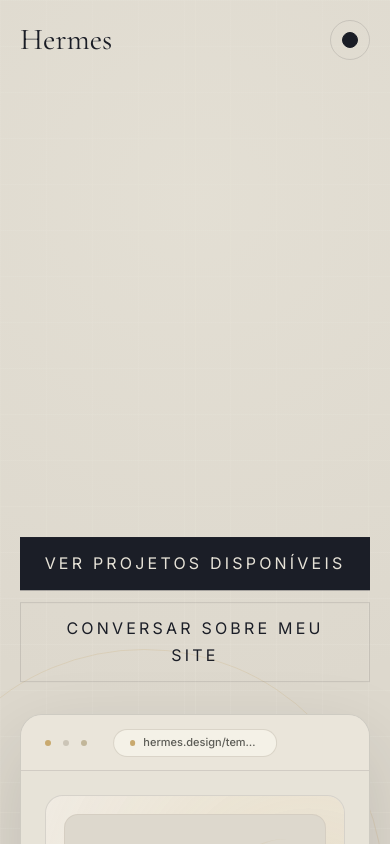
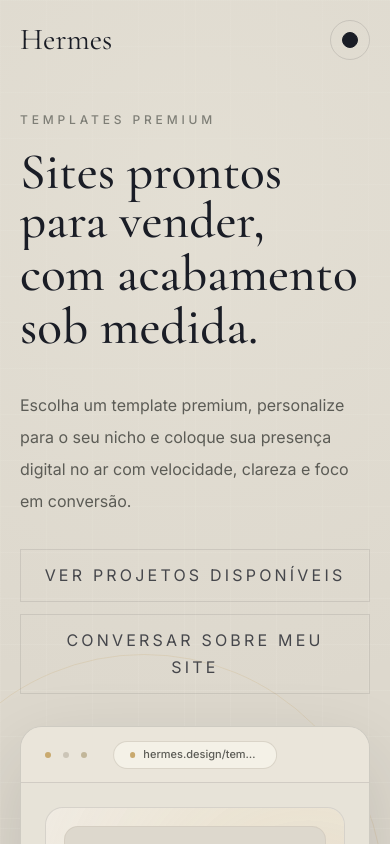
Before and after one commit to ivanmatheus-dev/Hermes-Project, a Next.js app: page / in a window 390 px wide. Shown: the top 844 px of the page. Built offline with nearby package versions, Linux system fonts and the light colour scheme.

Commit message:
fixed animation,button hovers and cursor

```diff
--- a/src/components/sections/ContactSection.tsx
+++ b/src/components/sections/ContactSection.tsx
@@ -1,17 +1,22 @@
-import type { MouseEvent } from "react";
+import type { MouseEvent, RefObject } from "react";
 
 import { AnimatedHermesLogo } from "@/components/brand/AnimatedHermesLogo";
 
 type ContactSectionProps = {
+  sectionRef: RefObject<HTMLElement | null>;
   onSectionLinkClick: (
     event: MouseEvent<HTMLAnchorElement>,
     href: string,
   ) => void;
 };
 
-export function ContactSection({ onSectionLinkClick }: ContactSectionProps) {
+export function ContactSection({
+  sectionRef,
+  onSectionLinkClick,
+}: ContactSectionProps) {
   return (
     <section
+      ref={sectionRef}
       id="contato"
       className="relative flex min-h-screen items-center overflow-hidden bg-[var(--charcoal)] px-5 py-14 text-[var(--bone)] md:px-10 md:py-16 lg:px-24 lg:py-20"
     >
@@ -34,14 +39,14 @@ export function ContactSection({ onSectionLinkClick }: ContactSectionProps) {
         <div className="mt-8 flex flex-col justify-center gap-3 sm:flex-row">
           <a
             href="https://wa.me/"
-            className="border border-[var(--champagne)] bg-[var(--champagne)] px-6 py-3 text-center text-xs font-semibold uppercase tracking-[0.2em] text-[var(--charcoal)] transition-[transform,box-shadow] duration-300 hover:-translate-y-1 hover:shadow-[0_18px_46px_rgba(201,169,110,0.2)] focus-visible:outline focus-visible:outline-2 focus-visible:outline-offset-4 focus-visible:outline-[var(--bone)]"
+            className="border border-[var(--champagne)] bg-[rgba(201,169,110,0.12)] px-6 py-3 text-center text-xs font-semibold uppercase tracking-[0.2em] text-[var(--bone)] transition-[background,color,transform,box-shadow] duration-300 hover:scale-[1.03] hover:bg-[var(--champagne)] hover:text-[var(--charcoal)] hover:shadow-[0_18px_46px_rgba(201,169,110,0.2)] focus-visible:outline focus-visible:outline-2 focus-visible:outline-offset-4 focus-visible:outline-[var(--bone)]"
           >
             Chamar no WhatsApp
           </a>
           <a
             href="#templates"
             onClick={(event) => onSectionLinkClick(event, "#templates")}
-            className="border border-[rgba(231,227,216,0.22)] px-6 py-3 text-center text-xs font-semibold uppercase tracking-[0.2em] text-[var(--bone)] transition-[background,transform] duration-300 hover:-translate-y-1 hover:bg-[rgba(231,227,216,0.08)] focus-visible:outline focus-visible:outline-2 focus-visible:outline-offset-4 focus-visible:outline-[var(--bone)]"
+            className="border border-[rgba(231,227,216,0.22)] px-6 py-3 text-center text-xs font-semibold uppercase tracking-[0.2em] text-[var(--bone)] transition-[background,color,transform,box-shadow] duration-300 hover:scale-[1.03] hover:bg-[var(--champagne)] hover:text-[var(--charcoal)] hover:shadow-[0_18px_46px_rgba(201,169,110,0.2)] focus-visible:outline focus-visible:outline-2 focus-visible:outline-offset-4 focus-visible:outline-[var(--bone)]"
           >
             Rever projetos
           </a>
--- a/src/components/sections/FAQSection.tsx
+++ b/src/components/sections/FAQSection.tsx
@@ -1,6 +1,12 @@
+"use client";
+
+import { useState } from "react";
+
 import { faqs } from "@/components/sections/hermesContent";
 
 export function FAQSection() {
+  const [openQuestion, setOpenQuestion] = useState<string | null>(null);
+
   return (
     <section
       id="faq"
@@ -16,25 +22,64 @@ export function FAQSection() {
           </h2>
         </div>
         <div className="border-t border-[var(--border)]">
-          {faqs.map((faq) => (
-            <details
+          {faqs.map((faq, index) => (
+            <div
               key={faq.question}
               data-reveal
+              data-faq-item
               className="group border-b border-[var(--border)] py-6"
+              onMouseEnter={() => setOpenQuestion(faq.question)}
+              onMouseLeave={() => setOpenQuestion(null)}
+              onFocus={() => setOpenQuestion(faq.question)}
+              onBlur={(event) => {
+                const nextFocusTarget = event.relatedTarget;
+
+                if (
+                  !(nextFocusTarget instanceof Node) ||
+                  !event.currentTarget.contains(nextFocusTarget)
+                ) {
+                  setOpenQuestion(null);
+                }
+              }}
             >
-              <summary className="flex cursor-pointer list-none items-center justify-between gap-6 font-serif text-2xl leading-tight text-[var(--charcoal)] marker:hidden md:text-3xl">
+              <button
+                type="button"
+                aria-expanded={openQuestion === faq.question}
+                aria-controls={`faq-answer-${index}`}
+                onClick={() => setOpenQuestion(faq.question)}
+                className="flex w-full cursor-pointer items-center justify-between gap-6 text-left font-serif text-2xl leading-tight text-[var(--charcoal)] transition-colors duration-300 hover:text-[var(--stone)] focus-visible:outline focus-visible:outline-2 focus-visible:outline-offset-4 focus-visible:outline-[var(--champagne)] md:text-3xl"
+              >
                 {faq.question}
                 <span
                   aria-hidden="true"
-                  className="grid h-9 w-9 shrink-0 place-items-center text-xl transition-transform duration-300 group-open:rotate-45"
+                  className={[
+                    "grid h-9 w-9 shrink-0 place-items-center text-xl transition-transform duration-300",
+                    openQuestion === faq.question ? "rotate-45" : "",
+                  ].join(" ")}
                 >
                   +
                 </span>
-              </summary>
-              <p className="mt-4 max-w-3xl text-sm leading-[1.65] text-[var(--stone)]">
-                {faq.answer}
-              </p>
-            </details>
+              </button>
+              <div
+                id={`faq-answer-${index}`}
+                aria-hidden={openQuestion !== faq.question}
+                className={[
+                  "grid transition-[grid-template-rows,opacity] duration-300 ease-out",
+                  openQuestion === faq.question
+                    ? "grid-rows-[1fr] opacity-100"
+                    : "grid-rows-[0fr] opacity-0",
+                ].join(" ")}
+              >
+                <div className="overflow-hidden">
+                  <p
+                    data-state={openQuestion === faq.question ? "open" : "closed"}
+                    className="mt-4 max-w-3xl text-sm leading-[1.65] text-[var(--stone)]"
+                  >
+                    {faq.answer}
+                  </p>
+                </div>
+              </div>
+            </div>
           ))}
         </div>
       </div>
--- a/src/components/sections/HermesScrollHero.tsx
+++ b/src/components/sections/HermesScrollHero.tsx
@@ -57,6 +57,7 @@ export function HermesScrollHero() {
   const heroRef = useRef<HTMLElement | null>(null);
   const aboutRef = useRef<HTMLElement | null>(null);
   const templatesRef = useRef<HTMLElement | null>(null);
+  const contactRef = useRef<HTMLElement | null>(null);
   const headerRef = useRef<HTMLElement | null>(null);
   const wingRef = useRef<SVGGElement | null>(null);
   const entryOverlayRef = useRef<HTMLDivElement | null>(null);
@@ -150,6 +151,44 @@ export function HermesScrollHero() {
     const shouldReduceMotion =
       prefersReducedMotion || mediaMatches("(prefers-reduced-motion: reduce)");
     const pointerIsFine = mediaMatches("(pointer: fine)");
+    const contact = contactRef.current;
+    const body = document.body;
+
+    if (
+      shouldReduceMotion ||
+      !pointerIsFine ||
+      !contact ||
+      !("IntersectionObserver" in window)
+    ) {
+      body.classList.remove("is-hermes-cursor-inverted");
+      return;
+    }
+
+    const observer = new IntersectionObserver(
+      ([entry]) => {
+        body.classList.toggle(
+          "is-hermes-cursor-inverted",
+          Boolean(entry?.isIntersecting && entry.intersectionRatio >= 0.35),
+        );
+      },
+      {
+        rootMargin: "-18% 0px -18% 0px",
+        threshold: [0, 0.35, 0.6],
+      },
+    );
+
+    observer.observe(contact);
+
+    return () => {
+      observer.disconnect();
+      body.classList.remove("is-hermes-cursor-inverted");
+    };
+  }, [prefersReducedMotion]);
+
+  useEffect(() => {
+    const shouldReduceMotion =
+      prefersReducedMotion || mediaMatches("(prefers-reduced-motion: reduce)");
+    const pointerIsFine = mediaMatches("(pointer: fine)");
 
     if (shouldReduceMotion || !pointerIsFine) {
       return;
@@ -206,6 +245,19 @@ export function HermesScrollHero() {
         prefersReducedMotion ||
         (typeof window !== "undefined" &&
           window.matchMedia("(prefers-reduced-motion: reduce)").matches);
+      const heroTitleLines = heroCopyRef.current?.querySelectorAll("[data-hero-title-line]") as
+        | NodeListOf<HTMLElement>
+        | undefined;
+      const titleLineElements = Array.from(heroTitleLines ?? []);
+      const heroCopyEyebrow = heroCopyRef.current
+        ? (heroCopyRef.current.querySelector(
+            "[data-hero-copy-eyebrow]",
+          ) as HTMLElement | null)
+        : null;
+      const heroCopyEntryElements = [
+        heroCopyEyebrow,
+        ...titleLineElements,
+      ].filter((element): element is HTMLElement => Boolean(element));
 
       if (shouldReduceMotion) {
         gsap.set(entryOverlayRef.current, { autoAlpha: 0, display: "none" });
@@ -220,6 +272,11 @@ export function HermesScrollHero() {
           ],
           { opacity: 1, y: 0, x: 0, scale: 1, rotation: 0 },
         );
+        gsap.set(heroCopyEntryElements, {
+          autoAlpha: 1,
+          y: 0,
+          yPercent: 0,
+        });
         mockupEntryRef.current?.classList.remove("opacity-0");
         return;
       }
@@ -252,9 +309,11 @@ export function HermesScrollHero() {
       gsap.set(entryLineRef.current, { scaleX: 0, transformOrigin: "50% 50%" });
       gsap.set(headerRef.current, { opacity: 0, y: -18 });
       gsap.set(navElements ?? [], { opacity: 0, y: -8 });
-      gsap.set(heroCopyRef.current, { opacity: 0, y: 34 });
-      gsap.set(subheadlineRef.current, { opacity: 0, y: 24 });
-      gsap.set(ctasRef.current, { opacity: 0, y: 18 });
+      gsap.set(heroCopyRef.current, { opacity: 1, y: 0 });
+      gsap.set(heroCopyEyebrow ?? [], { autoAlpha: 0, y: -10 });
+      gsap.set(titleLineElements, { autoAlpha: 0, yPercent: -110 });
+      gsap.set(subheadlineRef.current, { autoAlpha: 0, x: -24, y: 0 });
+      gsap.set(ctasRef.current, { autoAlpha: 0 });
       gsap.set(mockupRef.current, {
         autoAlpha: 1,
         x: 0,
@@ -279,6 +338,7 @@ export function HermesScrollHero() {
           const visibleHeroElements = [
             headerRef.current,
             heroCopyRef.current,
+            ...heroCopyEntryElements,
             subheadlineRef.current,
             ctasRef.current,
             mockupRef.current,
@@ -357,19 +417,30 @@ export function HermesScrollHero() {
           "-=0.38",
         )
         .to(
-          heroCopyRef.current,
-          { opacity: 1, y: 0, duration: 0.48 },
+          heroCopyEyebrow ?? [],
+          { autoAlpha: 1, y: 0, duration: 0.28 },
           "-=0.5",
         )
         .to(
+          titleLineElements,
+          {
+            autoAlpha: 1,
+            yPercent: 0,
+            stagger: 0.075,
+            duration: 0.42,
+            ease: "power3.out",
+          },
+          "<",
+        )
+        .to(
           subheadlineRef.current,
-          { opacity: 1, y: 0, duration: 0.36 },
-          "-=0.3",
+          { autoAlpha: 1, x: 0, duration: 0.36 },
+          "-=0.26",
         )
         .to(
           ctasRef.current,
-          { opacity: 1, y: 0, duration: 0.34 },
-          "-=0.22",
+          { autoAlpha: 1, duration: 0.34 },
+          "-=0.2",
         );
 
       return () => {
@@ -734,7 +805,10 @@ export function HermesScrollHero() {
         prefersReducedMotion={prefersReducedMotion}
       />
       <FAQSection />
-      <ContactSection onSectionLinkClick={scrollToSection} />
+      <ContactSection
+        sectionRef={contactRef}
+        onSectionLinkClick={scrollToSection}
+      />
     </div>
   );
 }
--- a/src/components/sections/HeroSection.tsx
+++ b/src/components/sections/HeroSection.tsx
@@ -121,7 +121,7 @@ export function HeroSection({
               href="#templates"
               data-nav-item
               onClick={(event) => onSectionLinkClick(event, "#templates")}
-              className="hidden border border-[var(--border)] px-4 py-2 text-[11px] font-semibold uppercase tracking-[0.2em] text-[var(--charcoal)] transition-[background,color,transform] duration-300 hover:-translate-y-0.5 hover:bg-[var(--charcoal)] hover:text-[var(--bone)] focus-visible:outline focus-visible:outline-2 focus-visible:outline-offset-4 focus-visible:outline-[var(--champagne)] md:block"
+              className="hidden border border-[var(--border)] px-4 py-2 text-[11px] font-semibold uppercase tracking-[0.2em] text-[var(--charcoal)] transition-[background,color,transform] duration-300 hover:scale-[1.03] hover:bg-[var(--charcoal)] hover:text-[var(--bone)] focus-visible:outline focus-visible:outline-2 focus-visible:outline-offset-4 focus-visible:outline-[var(--champagne)] md:block"
             >
               Ver projetos
             </a>
@@ -133,11 +133,28 @@ export function HeroSection({
           className="mx-auto grid min-h-screen max-w-[78rem] items-end gap-8 px-5 pb-8 pt-28 md:grid-cols-[minmax(0,38.125rem)_minmax(24rem,37.125rem)] md:items-center md:justify-between md:px-10 md:pb-0 md:pt-24 lg:px-0"
         >
           <div ref={heroCopyRef} className="order-1 max-w-[38.125rem] opacity-0 md:order-none">
-            <p className="mb-5 text-xs font-medium uppercase tracking-[0.32em] text-[var(--mist)]">
+            <p
+              data-hero-copy-eyebrow
+              className="mb-5 text-xs font-medium uppercase tracking-[0.32em] text-[var(--mist)]"
+            >
               Templates premium
             </p>
             <h1 className="text-balance font-serif text-[clamp(3.2rem,5vw,4.375rem)] font-medium leading-[0.96] text-[var(--charcoal)]">
-              Sites prontos para vender, com acabamento sob medida.
+              <span className="block overflow-hidden pb-1">
+                <span data-hero-title-line className="block">
+                  Sites prontos para vender,
+                </span>
+              </span>
+              <span className="block overflow-hidden pb-1">
+                <span data-hero-title-line className="block">
+                  com acabamento
+                </span>
+              </span>
+              <span className="block overflow-hidden pb-1">
+                <span data-hero-title-line className="block">
+                  sob medida.
+                </span>
+              </span>
             </h1>
           </div>
 
@@ -165,14 +182,14 @@ export function HeroSection({
               <a
                 href="#templates"
                 onClick={(event) => onSectionLinkClick(event, "#templates")}
-                className="border border-[var(--charcoal)] bg-[var(--charcoal)] px-5 py-3 text-center text-xs font-semibold uppercase tracking-[0.2em] text-[var(--bone)] transition-[background,color,transform,box-shadow] duration-300 hover:-translate-y-1 hover:bg-[rgba(26,29,38,0.92)] hover:shadow-[0_16px_40px_rgba(26,29,38,0.18)] focus-visible:outline focus-visible:outline-2 focus-visible:outline-offset-4 focus-visible:outline-[var(--champagne)]"
+                className="border border-[var(--border)] px-5 py-3 text-center text-xs font-semibold uppercase tracking-[0.2em] text-[var(--charcoal)] transition-[background,color,transform] duration-300 hover:scale-[1.03] hover:bg-[var(--charcoal)] hover:text-[var(--bone)] focus-visible:outline focus-visible:outline-2 focus-visible:outline-offset-4 focus-visible:outline-[var(--champagne)]"
               >
                 Ver projetos disponíveis
               </a>
               <a
                 href="#contato"
                 onClick={(event) => onSectionLinkClick(event, "#contato")}
-                className="border border-[var(--border)] px-5 py-3 text-center text-xs font-semibold uppercase tracking-[0.2em] text-[var(--charcoal)] transition-[background,transform] duration-300 hover:-translate-y-1 hover:bg-[rgba(231,227,216,0.52)] focus-visible:outline focus-visible:outline-2 focus-visible:outline-offset-4 focus-visible:outline-[var(--champagne)]"
+                className="border border-[var(--border)] px-5 py-3 text-center text-xs font-semibold uppercase tracking-[0.2em] text-[var(--charcoal)] transition-[background,color,transform] duration-300 hover:scale-[1.03] hover:bg-[var(--charcoal)] hover:text-[var(--bone)] focus-visible:outline focus-visible:outline-2 focus-visible:outline-offset-4 focus-visible:outline-[var(--champagne)]"
               >
                 Conversar sobre meu site
               </a>
--- a/src/components/sections/TemplateShowcase.tsx
+++ b/src/components/sections/TemplateShowcase.tsx
@@ -194,7 +194,7 @@ export function TemplateShowcase({
                 type="button"
                 aria-label={`Abrir template ${activeTemplate.title}`}
                 onClick={(event) => openTemplatePreview(activeTemplate, event)}
-                className="mt-6 inline-flex items-center gap-3 rounded-full border border-[var(--champagne)] px-5 py-3 text-xs font-semibold tracking-[0.08em] text-[var(--charcoal)] transition-[background,transform] duration-300 hover:-translate-y-0.5 hover:bg-[rgba(201,169,110,0.12)] focus-visible:outline focus-visible:outline-2 focus-visible:outline-offset-4 focus-visible:outline-[var(--champagne)]"
+                className="mt-6 inline-flex items-center gap-3 rounded-full border border-[var(--champagne)] px-5 py-3 text-xs font-semibold tracking-[0.08em] text-[var(--charcoal)] transition-[background,color,transform] duration-300 hover:scale-[1.02] hover:bg-[var(--charcoal)] hover:text-[var(--bone)] focus-visible:outline focus-visible:outline-2 focus-visible:outline-offset-4 focus-visible:outline-[var(--champagne)]"
               >
                 Abrir preview
                 <span aria-hidden="true" className="text-[var(--champagne)]">
--- a/src/styles/globals.css
+++ b/src/styles/globals.css
@@ -108,6 +108,7 @@ html .hero-scroll-stage.mineral-paper {
 }
 
 .hero-browser-mask {
+  background: var(--bone);
   transform-origin: center center;
   will-change: background-color, border-color, border-radius, box-shadow, opacity;
   transition:
@@ -115,8 +116,31 @@ html .hero-scroll-stage.mineral-paper {
     box-shadow 220ms ease;
 }
 
+.hero-browser-chrome {
+  background: rgba(236, 231, 220, 0.72);
+}
+
+.hero-browser-address {
+  background: rgba(246, 242, 232, 0.9);
+}
+
+.hero-browser-stage {
+  background: rgba(241, 237, 227, 0.86);
+}
+
+.hero-browser-viewport {
+  background: var(--mineral);
+}
+
 .hero-browser-depth {
+  background:
+    radial-gradient(circle at 50% 50%, rgba(201, 169, 110, 0.18), transparent 36rem),
+    linear-gradient(135deg, rgba(231, 227, 216, 0.08), rgba(26, 29, 38, 0.1));
   opacity: 0;
+}
+
+.hero-browser-glow {
+  background: radial-gradient(circle at 88% 16%, rgba(201, 169, 110, 0.22), transparent 18rem);
 }
 
 .hero-browser-stage,
@@ -138,6 +162,97 @@ html .hero-scroll-stage.mineral-paper {
 
 .hero-scroll-stage.is-hero-mask-active .hero-browser-mask {
   box-shadow: 0 44px 130px rgba(26, 29, 38, 0.24);
+}
+
+[data-theme="dark"] .hero-browser-mask {
+  background: #252832;
+  border-color: rgba(231, 227, 216, 0.2);
+  box-shadow: 0 30px 80px rgba(0, 0, 0, 0.38);
+}
+
+[data-theme="dark"] .hero-browser-chrome {
+  background: #252832;
+  border-color: rgba(231, 227, 216, 0.16);
+}
+
+[data-theme="dark"] .hero-browser-address {
+  border-color: rgba(231, 227, 216, 0.12);
+  background: #1A1D26;
+}
+
+[data-theme="dark"] .hero-browser-body {
+  background: #1A1D26;
+}
+
+[data-theme="dark"] .hero-browser-stage {
+  border-color: rgba(231, 227, 216, 0.12);
+  background: #252832;
+}
+
+[data-theme="dark"] .hero-browser-viewport {
+  border-color: rgba(231, 227, 216, 0.12);
+  background: #1A1D26;
+}
+
+[data-theme="dark"] .hero-browser-depth {
+  background:
+    radial-gradient(circle at 54% 48%, rgba(201, 169, 110, 0.1), transparent 30rem),
+    linear-gradient(135deg, rgba(37, 40, 50, 0.18), rgba(26, 29, 38, 0.82));
+}
+
+[data-theme="dark"] .hero-browser-glow {
+  background: radial-gradient(circle at 88% 16%, rgba(201, 169, 110, 0.1), transparent 17rem);
+}
+
+[data-theme="dark"] .hero-browser-arc {
+  border-color: rgba(201, 169, 110, 0.12);
+}
+
+[data-theme="dark"] .hero-browser-preview-grid {
+  color: var(--charcoal);
+}
+
+[data-theme="dark"] .hero-browser-preview-title {
+  color: rgba(231, 227, 216, 0.92);
+}
+
+[data-theme="dark"] .hero-browser-preview-copy {
+  color: rgba(200, 193, 181, 0.72);
+}
+
+[data-theme="dark"] .hero-browser-metric-card {
+  border-color: rgba(231, 227, 216, 0.14);
+  background: #252832;
+  color: rgba(231, 227, 216, 0.92);
+  box-shadow: 0 16px 40px rgba(0, 0, 0, 0.24);
+}
+
+[data-theme="dark"] .hero-browser-card-title {
+  color: rgba(231, 227, 216, 0.94);
+}
+
+[data-theme="dark"] .hero-browser-card-copy {
+  color: rgba(200, 193, 181, 0.72);
+}
+
+[data-theme="dark"] .hero-browser-metric-card:hover {
+  border-color: var(--charcoal);
+  background: var(--charcoal);
+  color: var(--bone);
+}
+
+[data-theme="dark"] .hero-browser-metric-card:hover .hero-browser-card-title,
+[data-theme="dark"] .hero-browser-metric-card:hover .hero-browser-card-copy {
+  color: var(--bone);
+}
+
+[data-theme="dark"] .hero-browser-footnote {
+  border-color: rgba(201, 169, 110, 0.28);
+  color: var(--mist);
+}
+
+[data-theme="dark"] .hero-browser-continuity {
+  color: rgba(169, 161, 149, 0.82);
 }
 
 .about-mask-reveal {
@@ -227,7 +342,7 @@ html .hero-scroll-stage.mineral-paper {
 .hermes-cursor {
   width: 2.4rem;
   height: 2.4rem;
-  border: 1px solid rgba(201, 169, 110, 0.72);
+  border: 1px solid rgba(26, 29, 38, 0.78);
   border-radius: 999px;
   transition:
     width 220ms ease,
@@ -241,7 +356,7 @@ html .hero-scroll-stage.mineral-paper {
   width: 0.34rem;
   height: 0.34rem;
   border-radius: 999px;
-  background: var(--champagne);
+  background: var(--charcoal);
   transition: opacity 180ms ease;
 }
 
@@ -262,8 +377,37 @@ html .hero-scroll-stage.mineral-paper {
 .hermes-cursor.is-active {
   width: 3.2rem;
   height: 3.2rem;
-  background: rgba(201, 169, 110, 0.11);
-  border-color: rgba(201, 169, 110, 0.95);
+  background: rgba(26, 29, 38, 0.08);
+  border-color: rgba(26, 29, 38, 0.96);
+}
+
+.has-hermes-cursor.is-hermes-cursor-inverted .hermes-cursor {
+  background: transparent;
+  border-color: #ffffff;
+  mix-blend-mode: difference;
+}
+
+.has-hermes-cursor.is-hermes-cursor-inverted .hermes-cursor-dot {
+  background: #ffffff;
+  mix-blend-mode: difference;
+}
+
+.has-hermes-cursor.is-hermes-cursor-inverted .hermes-cursor.is-active {
+  background: rgba(255, 255, 255, 0.14);
+  border-color: #ffffff;
+}
+
+[data-theme="dark"] .hermes-cursor {
+  border-color: rgba(231, 227, 216, 0.82);
+}
+
+[data-theme="dark"] .hermes-cursor-dot {
+  background: var(--charcoal);
+}
+
+[data-theme="dark"] .hermes-cursor.is-active {
+  background: rgba(231, 227, 216, 0.1);
+  border-color: rgba(231, 227, 216, 0.96);
 }
 
 .template-featured-iframe {
```
Also changed, not shown: src/components/ui/BrowserMockup.tsx (+13 -25 lines), 2 other files (tests, documents, lock files or other folders).
